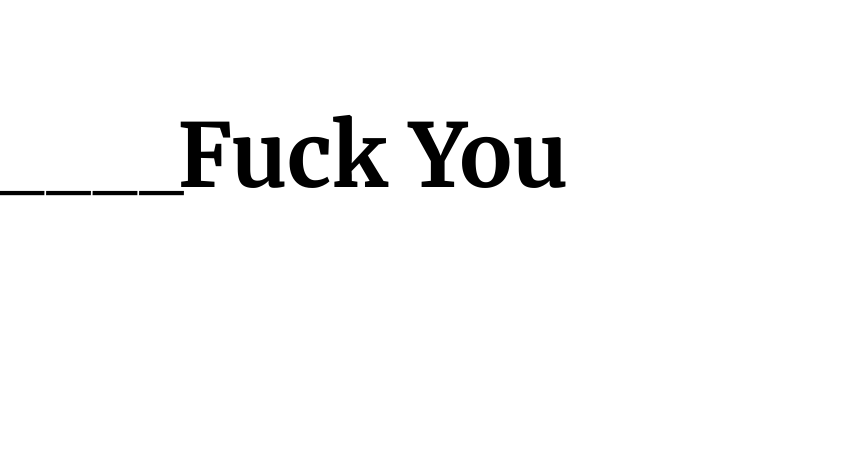
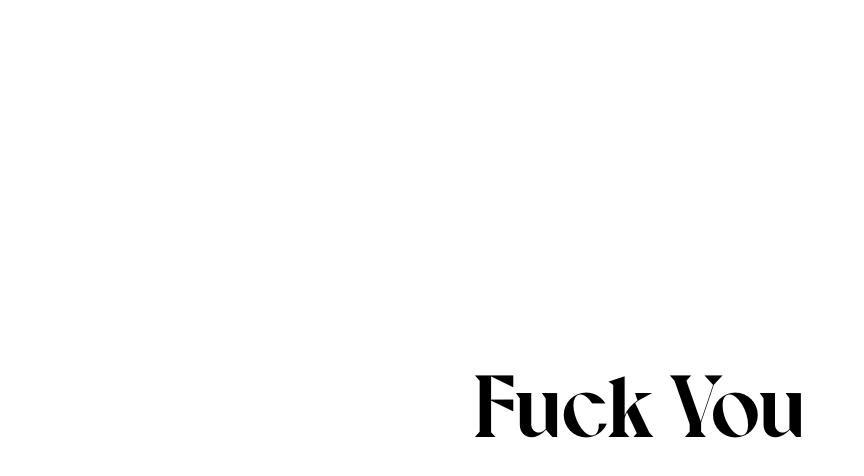
Before and after one commit to stefanocerri/mind---dimension, a Next.js app: page / in a window 1280 px wide. Shown: the top 476 px of the page, without its empty margins (0-864 px from the left). Built offline with nearby package versions, Linux system fonts and the light colour scheme.

Commit message:
Add custom local font

```diff
--- a/pages/_app.css
+++ b/pages/_app.css
@@ -1 +1,15 @@
-@import url('https://fonts.googleapis.com/css2?family=Merriweather:wght@700&display=swap');
+@font-face {
+  font-family: "Voyage-Bold";
+  src: url("/fonts/Voyage-Bold.otf") format("truetype");
+  font-weight: bold;
+  font-display: auto;
+  font-style: normal;
+}
+
+@font-face {
+  font-family: "Voyage-Regular";
+  src: url("/fonts/Voyage-Regular.otf") format("truetype");
+  font-weight: normal;
+  font-display: auto;
+  font-style: normal;
+}
--- a/pages/index.js
+++ b/pages/index.js
@@ -3,12 +3,25 @@ import styled from 'styled-components'
 
 
 export default function Home() {
-  return <StyledTitle>____Fuck You</StyledTitle>
+  return (
+      <StyledBox>
+        <StyledTitle>Fuck You</StyledTitle>
+      </StyledBox>
+  );
 }
 
 
-const StyledTitle = styled.div`
-  margin-top:144px;
+
+const StyledBox = styled.div`
+  display: flex;
+  flex-direction: row;
+  flex-wrap: wrap;
+  justify-content: center;
+  align-items: center;
+  height: 100vh;
+`;
+
+const StyledTitle = styled.h1`
   font-size: ${({ theme }) => theme.fontSizes.hero};
   color: ${({ theme }) => theme.colors.black};
 `;
--- a/theme/GlobalStyles.js
+++ b/theme/GlobalStyles.js
@@ -12,24 +12,12 @@ const GlobalStyle = createGlobalStyle`
  }
 
  body {
-   margin-top: 40px;
-   /* font-family: Gilroy-Bold; */
-   font-family: 'Merriweather', serif;
+   margin:0;
+   font-family: "Voyage-Bold";
    font-size: 16px;
    line-height: 1.5rem;
  }
 
-
- /* @font-face {
-    font-family: "Voyage-Bold";
-    src: url("/fonts/Voyage-Bold.otf") format("truetype"),
-  }
-
- @font-face {
-    font-family: "Voyage-Regular";
-    src: url("/fonts/Voyage-Regular.otf") format("truetype"),
-  } */
-
 `;
 
 export default GlobalStyle;
```
